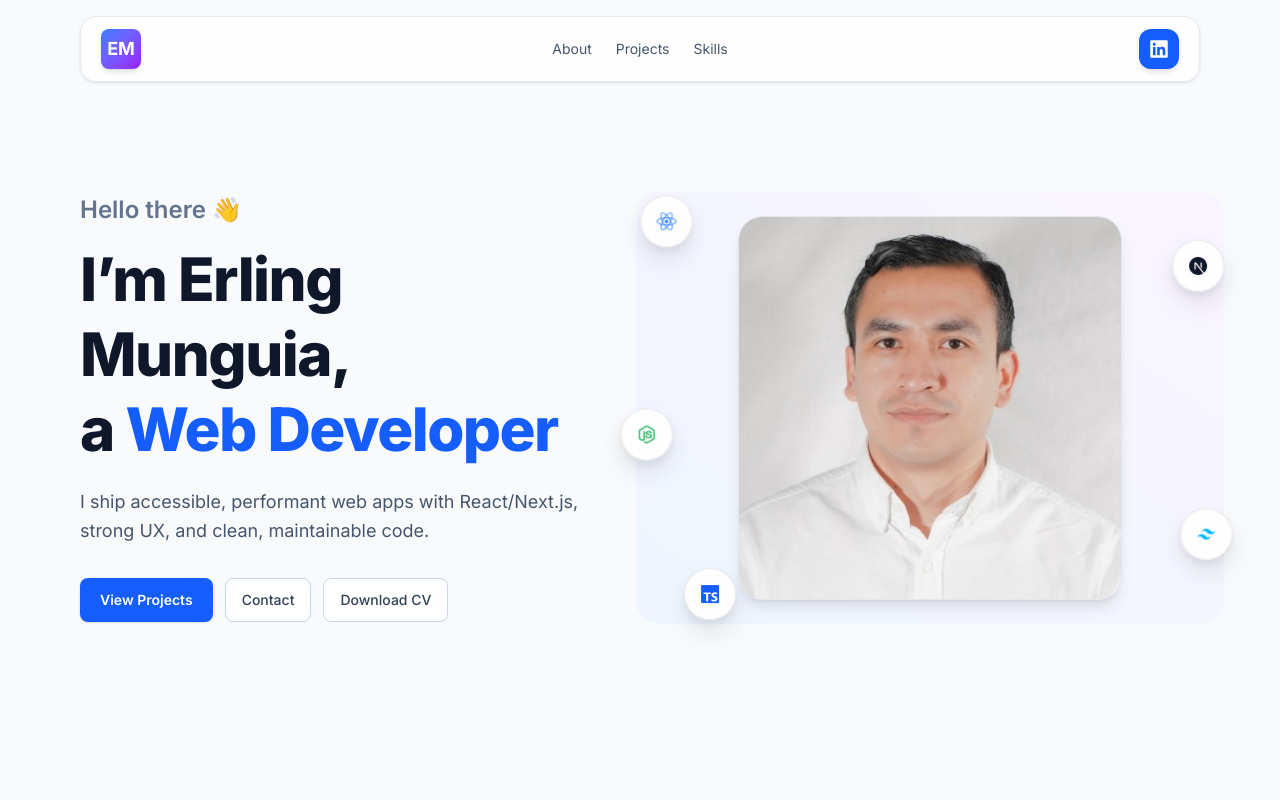
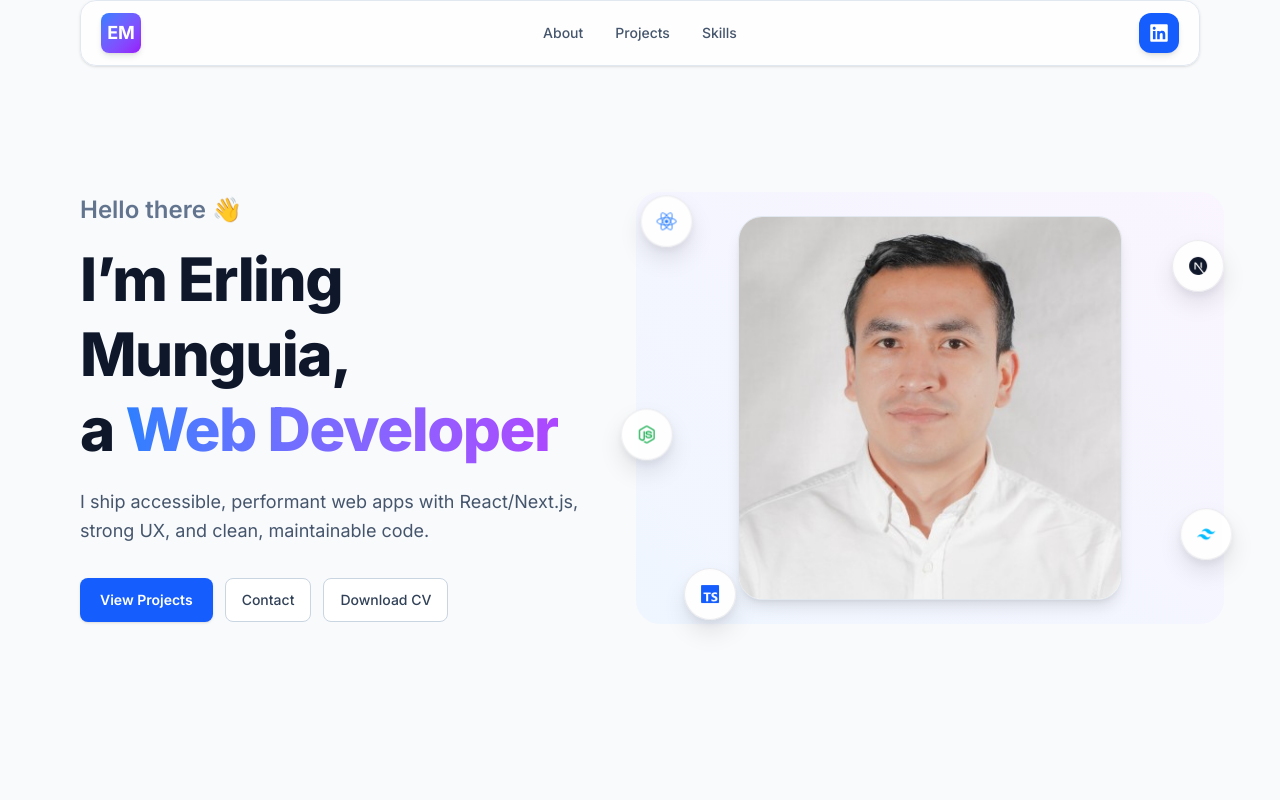
Before and after one commit to Erlinguss/my-portfolio, a Next.js app: page / in a window 1280 px wide. Shown: the top 800 px of the page. Built offline with nearby package versions, Linux system fonts and the light colour scheme.

Commit message:
feat(navbar, hero): refine navbar UX and add gradient highlight to hero title - Navbar: improved sticky behavior, widened layout on scroll, removed Contact link (modal only) - Hero: added gradient highlight to 'Web Developer' for a modern, professional emphasis

```diff
--- a/src/app/components/ContactLink.tsx
+++ b/src/app/components/ContactLink.tsx
@@ -36,7 +36,7 @@
       </a>
 
       {open && (
-        <ContactModal onClose={() => setOpen(false)} title="Contact">
+        <ContactModal onClose={() => setOpen(false)} title="Get in touch">
           <ContactForm />
         </ContactModal>
       )}
--- a/src/app/components/ContactModal.tsx
+++ b/src/app/components/ContactModal.tsx
@@ -13,7 +13,6 @@
 }) {
   const panelRef = useRef<HTMLDivElement | null>(null);
 
-  // ESC to close + focus trap
   useEffect(() => {
     const onKey = (e: KeyboardEvent) => {
       if (e.key === "Escape") onClose();
@@ -37,7 +36,6 @@
     return () => document.removeEventListener("keydown", onKey);
   }, [onClose]);
 
-  // lock background scroll
   useEffect(() => {
     const prev = document.body.style.overflow;
     document.body.style.overflow = "hidden";
@@ -55,15 +53,21 @@
     >
       <div
         ref={panelRef}
-        className="w-full max-w-xl rounded-2xl bg-[#0b0f19] text-slate-200 border border-white/10 shadow-[0_20px_60px_rgba(0,0,0,.35)]"
+        className="relative w-full max-w-xl overflow-hidden rounded-2xl bg-[#0b0f19] text-slate-200 border border-white/10 shadow-[0_20px_60px_rgba(0,0,0,.35)]"
       >
-        {/* gradient header */}
-        <div className="h-1 w-full rounded-t-2xl bg-gradient-to-r from-blue-500 via-purple-500 to-blue-600" />
+
+       <div className="h-px w-full rounded-t-2xl bg-gradient-to-r from-blue-500 via-purple-500 to-blue-600" />
+
+
         <div className="p-6">
           <div className="flex items-center justify-between">
-            <h3 id="contact-modal-title" className="text-lg font-bold tracking-tight text-blue-300">
-              {title}
-            </h3>
+            <h3
+  id="contact-modal-title"
+  className="text-3xl font-serif font-bold tracking-tight text-slate-100"
+>
+  Get <span className="bg-gradient-to-r from-blue-500 to-purple-500 bg-clip-text text-transparent">in touch</span>
+</h3>
+
             <button
               type="button"
               onClick={onClose}
@@ -73,6 +77,7 @@
               ✕
             </button>
           </div>
+
           <div className="mt-4">{children}</div>
         </div>
       </div>
--- a/src/app/components/Footer.tsx
+++ b/src/app/components/Footer.tsx
@@ -19,12 +19,20 @@
           <div className="grid gap-10 md:grid-cols-2">
             {/* LEFT — headline + contact */}
             <section aria-labelledby="footer-title">
-              <h2
+              {/* <h2
                 id="footer-title"
                 className="text-3xl sm:text-4xl font-extrabold tracking-tight text-blue-400"
               >
                 Let’s build reliable, scalable apps
-              </h2>
+              </h2> */}
+
+<h2
+  id="footer-title"
+  className="text-3xl sm:text-4xl font-extrabold tracking-tight text-slate-100"
+>
+  Let’s build <span className="bg-gradient-to-r from-blue-500 to-purple-500 bg-clip-text text-transparent">reliable, scalable apps</span>
+</h2>
+
               <p className="mt-3 text-slate-400 max-w-[46ch]">
                 Full-stack developer with strong QA automation background.
                 Focused on building clean code, scalable systems, and delivering
--- a/src/app/components/Hero.tsx
+++ b/src/app/components/Hero.tsx
@@ -18,10 +18,20 @@
               Hello there <span className="inline-block">👋</span>
             </p>
 
-            <h1 className="text-4xl sm:text-5xl lg:text-6xl font-extrabold leading-tight tracking-tight">
+            {/* <h1 className="text-4xl sm:text-5xl lg:text-6xl font-extrabold leading-tight tracking-tight">
               I’m <span className="text-slate-900">Erling Munguia</span>,<br />
               a <span className="text-blue-600">Web Developer</span>
-            </h1>
+            </h1> */}
+
+            <h1 className="text-4xl sm:text-5xl lg:text-6xl font-extrabold leading-tight tracking-tight">
+  I’m <span className="text-slate-900">Erling Munguia</span>,<br />
+  a{" "}
+<span className="shimmer bg-gradient-to-r from-blue-500 via-purple-500 to-pink-500 bg-clip-text text-transparent">
+  Web Developer
+</span>
+
+</h1>
+
 
             <p className="mt-5 text-slate-600 text-lg leading-relaxed max-w-xl">
               I ship accessible, performant web apps with React/Next.js, strong UX,
--- a/src/app/components/Navbar.tsx
+++ b/src/app/components/Navbar.tsx
@@ -1,19 +1,24 @@
+"use client";
 
-"use client";
 import { useState, useRef, useEffect } from "react";
 import Link from "next/link";
 import { FaLinkedin } from "react-icons/fa";
-import ContactLink from "./ContactLink";
+
+const sections = ["about", "projects", "skills"];
 
 export default function Navbar() {
   const [open, setOpen] = useState(false);
   const panelRef = useRef<HTMLDivElement | null>(null);
+  const [scrolled, setScrolled] = useState(false);
 
+  // close on ESC / outside click
   useEffect(() => {
     if (!open) return;
     const onKey = (e: KeyboardEvent) => e.key === "Escape" && setOpen(false);
     const onClick = (e: MouseEvent) => {
-      if (panelRef.current && !panelRef.current.contains(e.target as Node)) setOpen(false);
+      if (panelRef.current && !panelRef.current.contains(e.target as Node)) {
+        setOpen(false);
+      }
     };
     document.addEventListener("keydown", onKey);
     document.addEventListener("mousedown", onClick);
@@ -23,33 +28,61 @@
     };
   }, [open]);
 
+  // detect scroll for style change
+  useEffect(() => {
+    const handleScroll = () => setScrolled(window.scrollY > 10);
+    window.addEventListener("scroll", handleScroll);
+    return () => window.removeEventListener("scroll", handleScroll);
+  }, []);
+
   return (
-    <header className="sticky top-4 z-50">
-      <nav className="max-w-6xl mx-auto px-4" aria-label="Primary">
-        <div className="flex items-center justify-between bg-white/80 backdrop-blur border border-slate-200 rounded-2xl shadow-sm px-5 py-3">
-          <Link href="#about" className="flex items-center gap-2" aria-label="Go to About">
+    <header className="sticky top-0 z-50">
+      <nav
+        className={`mx-auto transition-all duration-300 ${
+          scrolled ? "max-w-full px-6" : "max-w-6xl px-4"
+        }`}
+        aria-label="Primary"
+      >
+        <div
+          className={`flex items-center justify-between border rounded-2xl shadow-sm transition-all duration-300 ${
+            scrolled
+              ? "bg-white/95 backdrop-blur-md border-slate-200 py-2"
+              : "bg-white/80 backdrop-blur border-slate-200 py-3"
+          } px-5`}
+        >
+          {/* Logo */}
+          <Link
+            href="#about"
+            className="flex items-center gap-2"
+            aria-label="Go to About"
+          >
             <div className="w-10 h-10 flex items-center justify-center rounded-lg bg-gradient-to-br from-blue-500 to-purple-600 text-white font-bold text-lg shadow-md">
               EM
             </div>
           </Link>
 
-          {/* Desktop */}
-          <ul className="hidden md:flex items-center gap-6 text-sm text-slate-600">
-            <li><a href="#about" className="hover:text-slate-900">About</a></li>
-            <li><a href="#projects" className="hover:text-slate-900">Projects</a></li>
-            <li><a href="#skills" className="hover:text-slate-900">Skills</a></li>
-{/*
-            <li>
-              <ContactLink className="hover:text-slate-900">Contact</ContactLink>
-            </li> */}
+          {/* Desktop links */}
+          <ul className="hidden md:flex items-center gap-8 text-sm text-slate-600 font-medium">
+            {sections.map((id) => (
+              <li key={id}>
+                <a
+                  href={`#${id}`}
+                  className="hover:text-slate-900 transition-colors"
+                >
+                  {id.charAt(0).toUpperCase() + id.slice(1)}
+                </a>
+              </li>
+            ))}
           </ul>
 
+          {/* Right side */}
           <div className="flex items-center gap-2">
             <a
               href="https://www.linkedin.com/in/erling-munguia"
-              target="_blank" rel="noopener noreferrer"
+              target="_blank"
+              rel="noopener noreferrer"
               aria-label="Open LinkedIn profile"
-              className="hidden sm:flex items-center justify-center w-10 h-10 rounded-xl bg-blue-600 text-white hover:bg-blue-700 shadow-md"
+              className="hidden sm:flex items-center justify-center w-10 h-10 rounded-xl bg-blue-600 text-white hover:bg-blue-700 shadow-md transition"
             >
               <FaLinkedin size={20} aria-hidden="true" />
             </a>
@@ -59,32 +92,45 @@
               className="md:hidden inline-flex items-center justify-center w-10 h-10 rounded-xl border border-slate-200"
               aria-label="Open menu"
               aria-controls="mobile-menu"
-              onClick={() => setOpen(v => !v)}
+             // aria-expanded={open}
+              onClick={() => setOpen((v) => !v)}
             >
-              <span className="sr-only">Menu</span>
-              <svg width="22" height="22" viewBox="0 0 24 24" aria-hidden="true">
-                <path d="M4 7h16M4 12h16M4 17h16" stroke="currentColor" strokeWidth="2" strokeLinecap="round"/>
+              <svg
+                width="22"
+                height="22"
+                viewBox="0 0 24 24"
+                aria-hidden="true"
+              >
+                <path
+                  d="M4 7h16M4 12h16M4 17h16"
+                  stroke="currentColor"
+                  strokeWidth="2"
+                  strokeLinecap="round"
+                />
               </svg>
             </button>
           </div>
         </div>
 
-        {/* Mobile panel */}
+        {/* Mobile menu */}
         {open && (
-          <div id="mobile-menu" ref={panelRef} className="md:hidden mt-2 bg-white border border-slate-200 rounded-2xl shadow-lg">
+          <div
+            id="mobile-menu"
+            ref={panelRef}
+            className="md:hidden mt-2 bg-white border border-slate-200 rounded-2xl shadow-lg"
+          >
             <ul className="flex flex-col py-2 text-slate-700">
-              <li><a className="block px-5 py-3 hover:bg-slate-50" href="#about" onClick={()=>setOpen(false)}>About</a></li>
-              <li><a className="block px-5 py-3 hover:bg-slate-50" href="#projects" onClick={()=>setOpen(false)}>Projects</a></li>
-              <li><a className="block px-5 py-3 hover:bg-slate-50" href="#skills" onClick={()=>setOpen(false)}>Skills</a></li>
-
-              <li>
-                <ContactLink
-                  className="block px-5 py-3 hover:bg-slate-50"
-                //  onClick={() => setOpen(false)}
-                >
-                  Contact
-                </ContactLink>
-              </li>
+              {sections.map((id) => (
+                <li key={id}>
+                  <a
+                    href={`#${id}`}
+                    className="block px-5 py-3 hover:bg-slate-50"
+                    onClick={() => setOpen(false)}
+                  >
+                    {id.charAt(0).toUpperCase() + id.slice(1)}
+                  </a>
+                </li>
+              ))}
             </ul>
           </div>
         )}
--- a/src/app/globals.css
+++ b/src/app/globals.css
@@ -65,3 +65,20 @@
   75%  { transform: translate3d( 3px,  2px, 0); }
   100% { transform: translate3d( 0px,  0px, 0); }
 }
+
+
+/* ============= Web Developer Title ================== */
+
+@keyframes shine {
+  from { background-position: 200% center; }
+  to   { background-position: -200% center; }
+}
+
+.shimmer {
+  background-size: 200% auto;
+  transition: background-position 0.3s ease;
+}
+
+.shimmer:hover {
+  animation: shine 2s linear infinite;
+}
```
